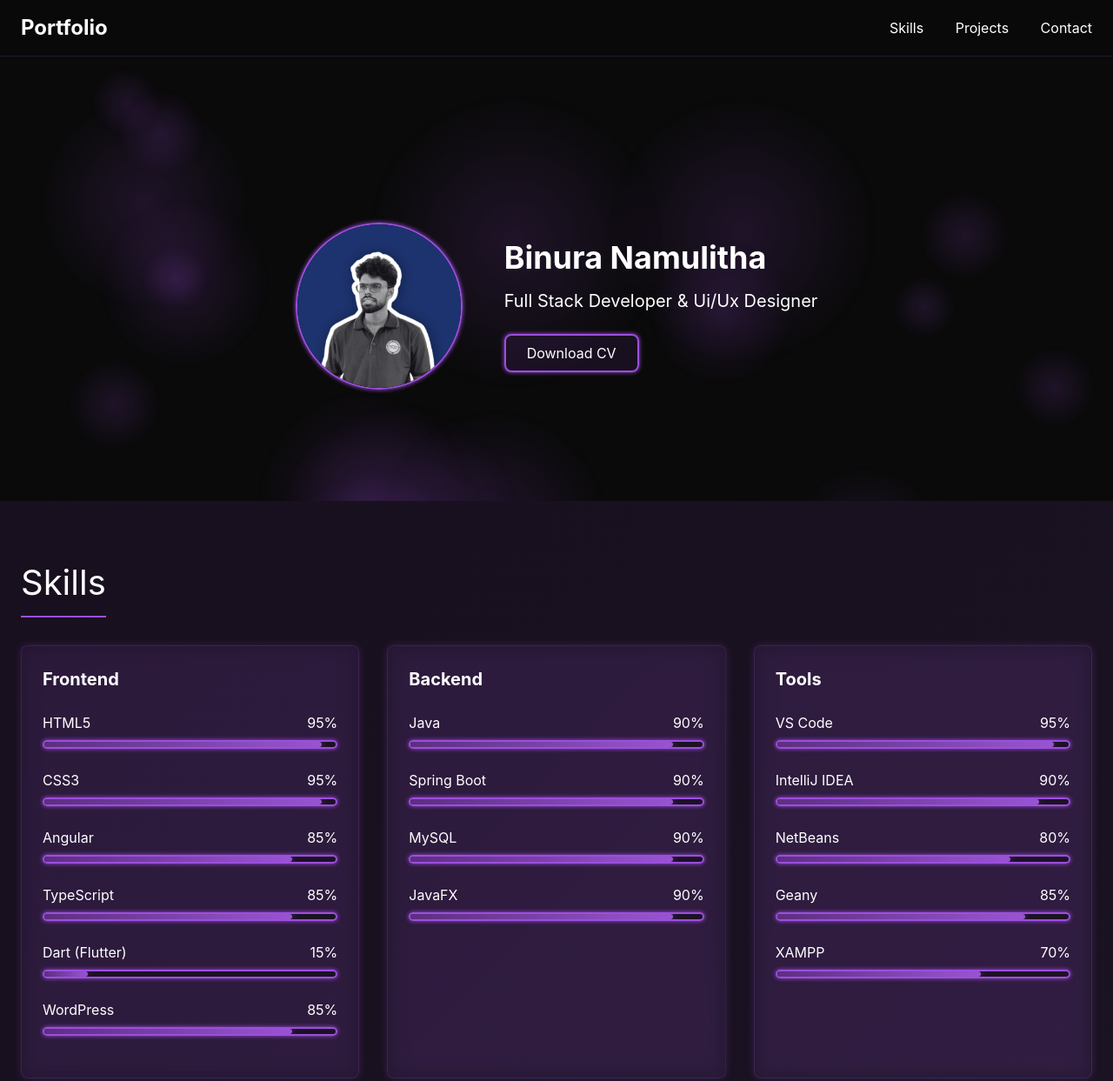
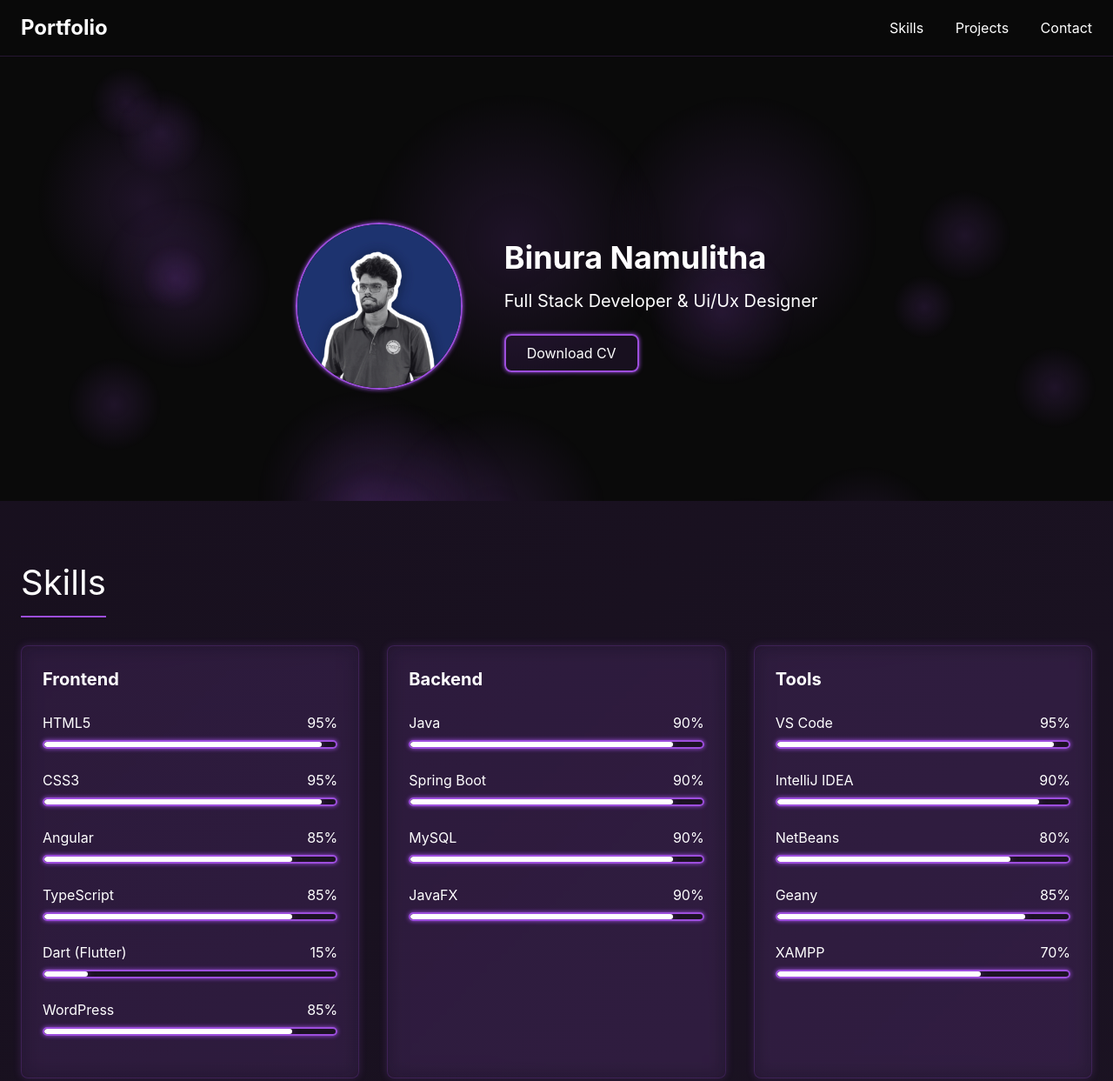
Before and after one commit to binura12/Portfolio, a plain HTML site: page index.html in a window 1280 px wide. Shown: the top 1243 px of the page at 87% size. Drawn offline with nearby package versions, Linux system fonts and the light colour scheme.

Commit message:
fix some bugs

```diff
--- a/index.html
+++ b/index.html
@@ -266,7 +266,7 @@
                     </div>
                     <div class="p-6">
                         <h3 class="text-xl font-bold mb-2">Juicy Joy</h3>
-                        <p class="text-gray-300 mb-4">Figma Design for Juice Bar Online Ordering App</p>
+                        <p class="text-gray-300 mb-4">Figma Design for Juice Bar Online Ordering App</p><br>
                         <button class="neon-btn px-4 py-2 rounded-lg w-full" onclick="openProject('https://shorturl.at/34zfR')">View Project</button>
                     </div>
                 </div>
--- a/style.css
+++ b/style.css
@@ -121,7 +121,7 @@ body {
 .skill-bar-progress {
     height: 100%;
     border-radius: 9999px;
-    background: linear-gradient(90deg, rgba(157, 78, 221, 0.5) 0%, rgba(184, 102, 255, 0.8) 100%);
+    background: linear-gradient(90deg, rgba(255, 255, 255) 0%, rgb(255, 255, 255) 100%);
     box-shadow: 0 0 10px rgba(157, 78, 221, 0.5);
     transition: width 1s ease-out;
     width: 0;
```
